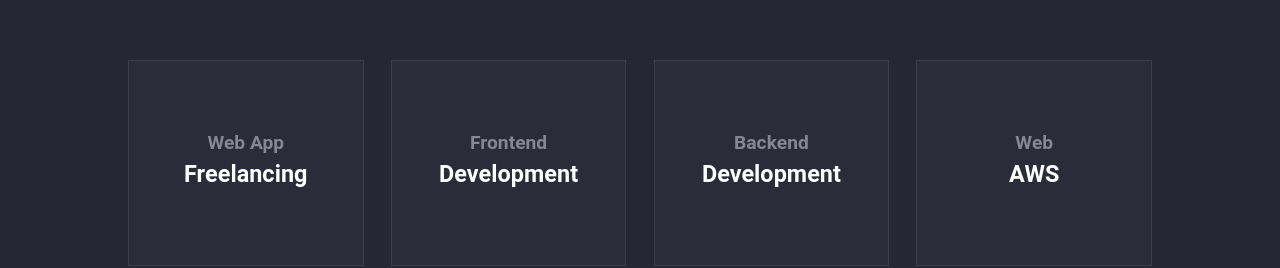
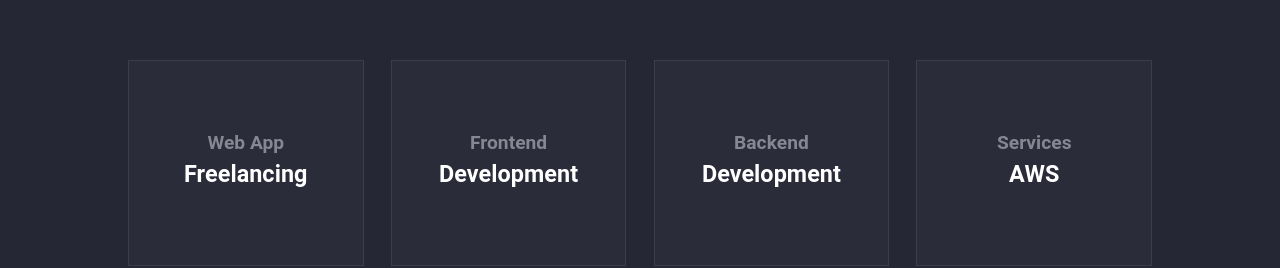
Before and after one commit to dinoweblog/dinoweblog.github.io, a React (Create React App) app: page / in a window 1280 px wide. Shown: the part 2120-2388 px from the top of the page. Built offline with nearby package versions, Linux system fonts and the light colour scheme.

Commit message:
fix: projects images

```diff
--- a/src/components/about/githubStats/GithubStats.jsx
+++ b/src/components/about/githubStats/GithubStats.jsx
@@ -32,6 +32,7 @@
         component="img"
         src={`https://github-stats-alpha.vercel.app/api?username=dinoweblog&cc=252734&tc=fff&ic=fff&bc=2a2c39`}
       />
+
       <GitHubCalendar
         username="dinoweblog"
         style={{ color: "#fff", width: "90%", svg: { width: "90%" } }}
--- a/src/components/projects/ProjectCard.jsx
+++ b/src/components/projects/ProjectCard.jsx
@@ -29,7 +29,7 @@
             position: "absolute",
             top: "50%",
             left: "50%",
-            width: "80%",
+            width: { xs: "95%", md: "85%", lg: "80%" },
             zIndex: 1,
           }}
         />
--- a/src/components/projects/constant.js
+++ b/src/components/projects/constant.js
@@ -89,7 +89,7 @@
 
   {
     title: "Pet Boarding Website",
-    image: "./assets/projects/petcare.png",
+    image: "./assets/projects/petcare.jpg",
     description:
       "This is a solo project. It is a react and redux pet boarding booking website. A full-stack website developed by 2 days. I added features like login and signup for both users [admin, costumer], filter & sort according to price, & End to End Flow, etc.",
     techStack: [React, Redux, Javascript, Nodejs, Express, Mongodb, CSS],
--- a/src/components/services/constant.js
+++ b/src/components/services/constant.js
@@ -12,7 +12,7 @@
     title: "Development",
   },
   {
-    type: "Web",
+    type: "Services",
     title: "AWS",
   },
 ];
--- a/src/components/skills/constant.js
+++ b/src/components/skills/constant.js
@@ -39,7 +39,6 @@
     skills: [
       "AWS S3 Storage",
       "AWS Cognito",
-      "AWS EC2",
       "AWS Amplify",
       "Firebase Storage",
       "Firestore Database",
```
Also changed, not shown: public/assets/projects/petcare.jpg (added), public/assets/projects/petcare.png (deleted).
